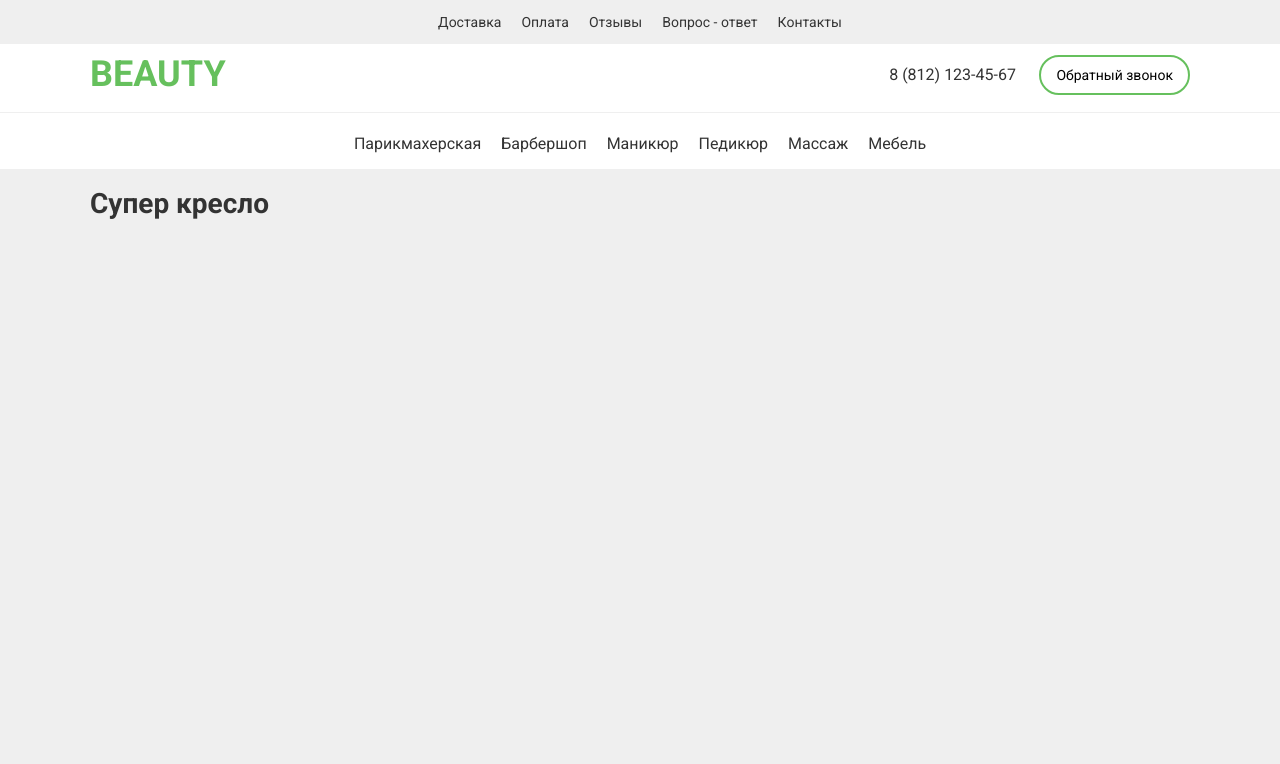
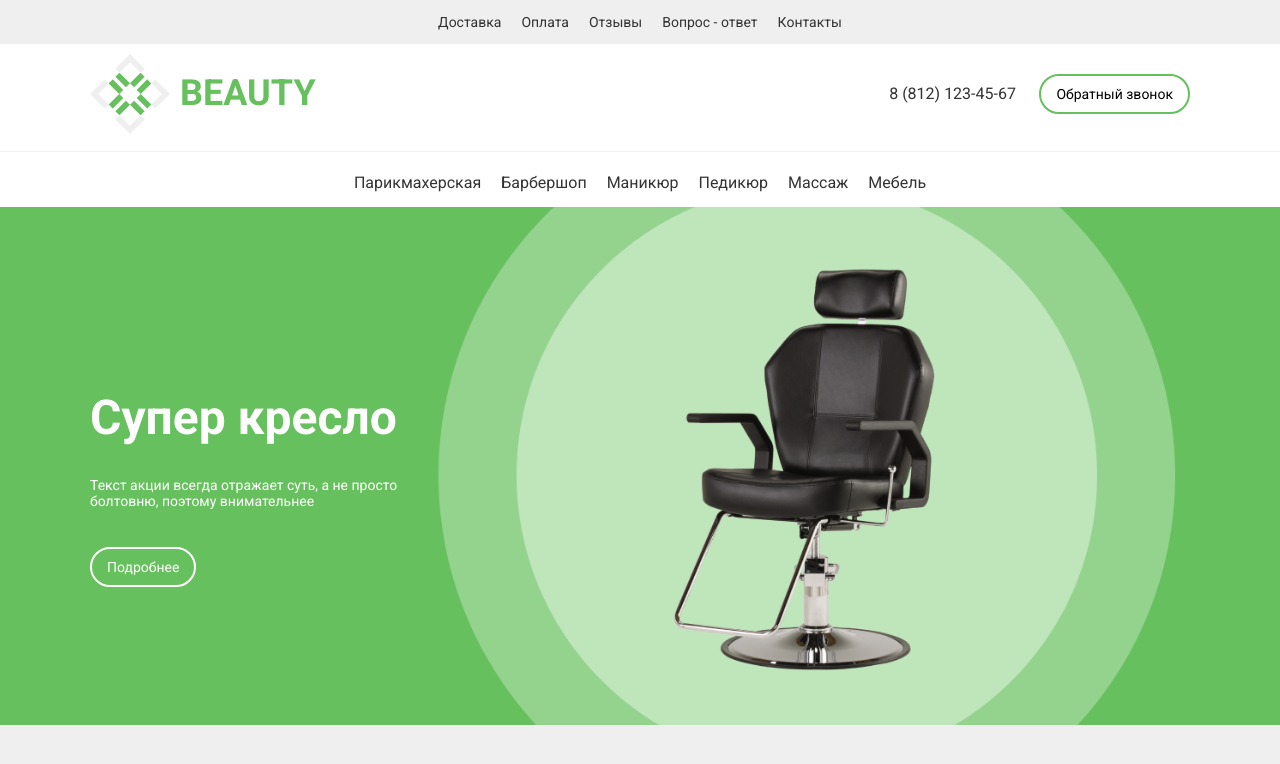
Before and after one commit to KaluhinR/beauty-practice-, a plain HTML site: page index.html in a window 1280 px wide. Drawn offline with nearby package versions, Linux system fonts and the light colour scheme.

Commit message:
add section and styleshets

```diff
--- a/css/style.css
+++ b/css/style.css
@@ -44,6 +44,16 @@ body {
     color: #66C05D;
     font-size: 36px;
     font-weight: 700;
+    display: flex;
+    align-items: center;
+}
+
+.logo-image {
+    display: block;
+    width: 80px;
+    height: 80px;
+    background-image: url('../img/logo.svg');
+    margin-right: 10px;
 }
 
 .header-info span {
@@ -73,3 +83,32 @@ hr {
     background-color: #EFEFEF;
     height: 1px;
 }
+
+.banner {
+    background-image: url('../img/bg.png');
+    background-repeat: no-repeat;
+    background-size: cover;
+    background-position: center center;
+    padding-top: 150px;
+    padding-bottom: 150px;
+    color: #fff;
+}
+
+.title {
+    font-size: 48px;
+    font-weight: 700;
+}
+
+.banner p {
+    margin-bottom: 50px;
+    max-width: 315px;
+}
+
+.btn {
+    color: #fff;
+    text-decoration: none;
+    border: 2px solid #fff;
+    border-radius: 20px;
+    background-color: transparent;
+    padding: 10px 15px;
+}
--- a/index.html
+++ b/index.html
@@ -30,7 +30,7 @@
             <div class="header">
                 <div class="wrapper">
                     <div class="header-top">
-                        <div class="logo">BEAUTY</div>
+                        <div class="logo"><span class="logo-image"></span><span>BEAUTY</span></div>
                         <div class="header-info">
                             <span>8 (812) 123-45-67</span>
                             <button type="button">Обратный звонок</button>
@@ -56,6 +56,8 @@
     <section class="banner">
         <div class="wrapper">
             <h1 class="title">Супер кресло</h1>
+            <p>Текст акции всегда отражает суть, а не просто болтовню, поэтому внимательнее</p>
+            <a class="btn" href="#">Подробнее</a>
         </div>
     </section>
 </body>
```
